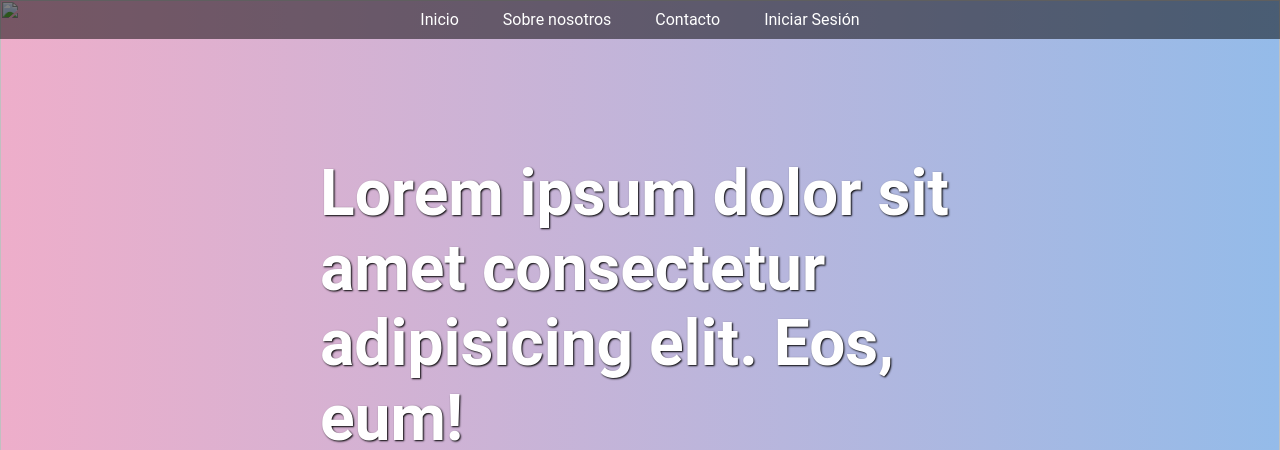
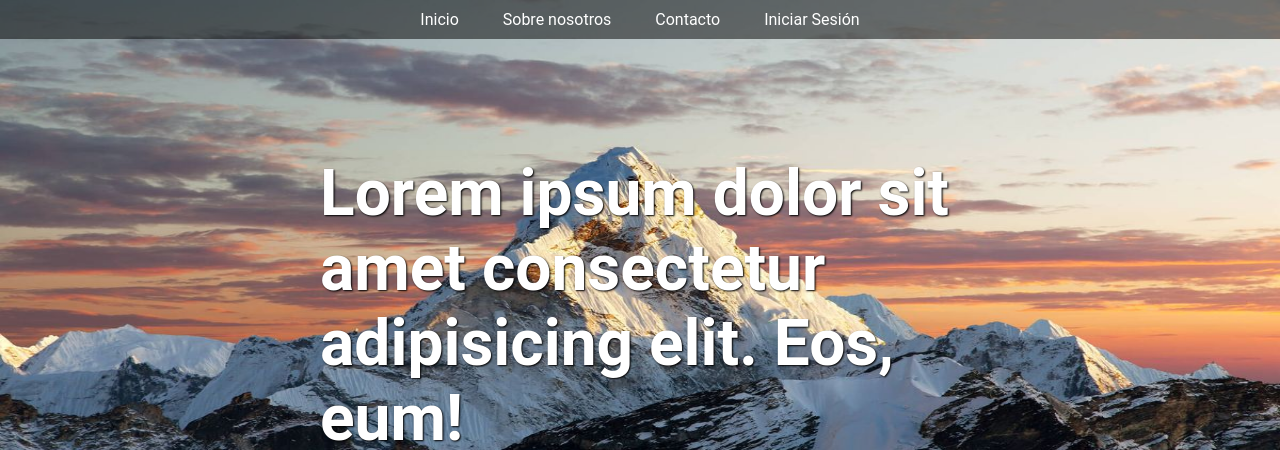
Before and after one commit to GonzaloStickar/PracticaProfesionalProyectoVercel, a website: page components/index.htm in a window 1280 px wide. Shown: the top 450 px of the page. Drawn offline with Linux system fonts and the light colour scheme; files whose address does not match are found by name.

Commit message:
anda con alt + b (servidor local) - sin vercel

```diff
--- a/api/index.js
+++ b/api/index.js
@@ -3,13 +3,14 @@ require('dotenv').config();
 const express = require('express');
 const app = express();
 //const { sql } = require('@vercel/postgres');
+const path = require('path');
 
 const { main } = require('../api/main');
 
 const bodyParser = require('body-parser');
 const urlencodedParser = bodyParser.urlencoded({ extended: false });
 
-app.use(express.static('public'));
+app.use(express.static(path.join(__dirname, 'public')));
 
 app.get("/inicio", main)
 
--- a/components/index.htm
+++ b/components/index.htm
@@ -239,7 +239,7 @@
         </nav>
 
         <!--img src="/images/index_header.jpg" height="650px"-->
-        <img src="/static/img/index_header.svg" height="650px">
+        <img src="../public/img/index_header.jpg" height="650px">
 
         <div class="texto_centrado">
           <h2>
```
Also changed, not shown: public/img/index_contenedor_info_contacto.jpg (renamed from public/static/img/index_contenedor_info_contacto.jpg), public/img/index_header.jpg (renamed from public/index_header.jpg), public/img/index_main_contenedor_consulta_reparacion.jpg (renamed from public/static/img/index_main_contenedor_consulta_reparacion.jpg), public/img/index_main_contenedor_fotos.jpg (renamed from public/static/img/index_main_contenedor_fotos.jpg), public/static/img/indexheader.svg (deleted).
